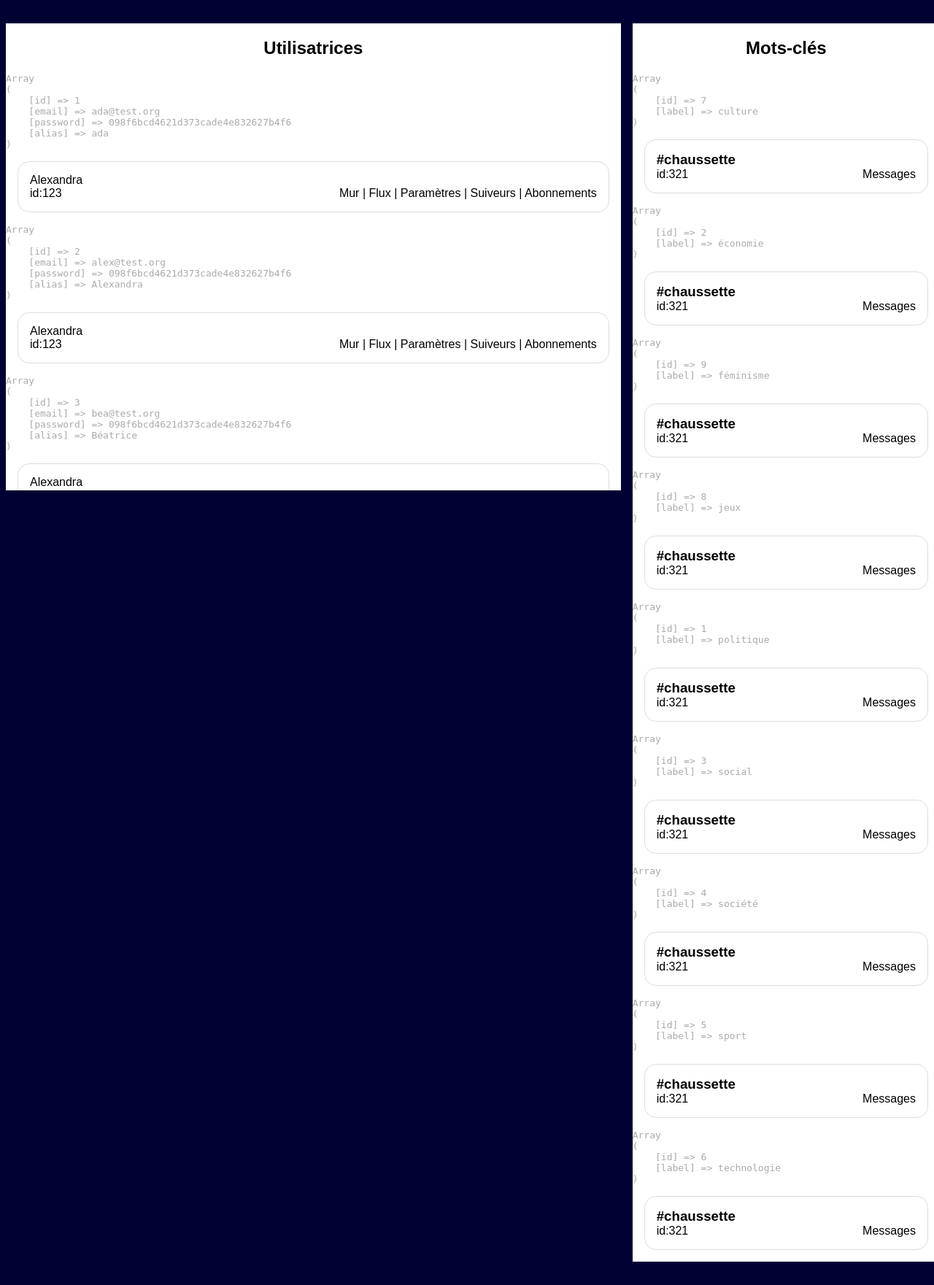
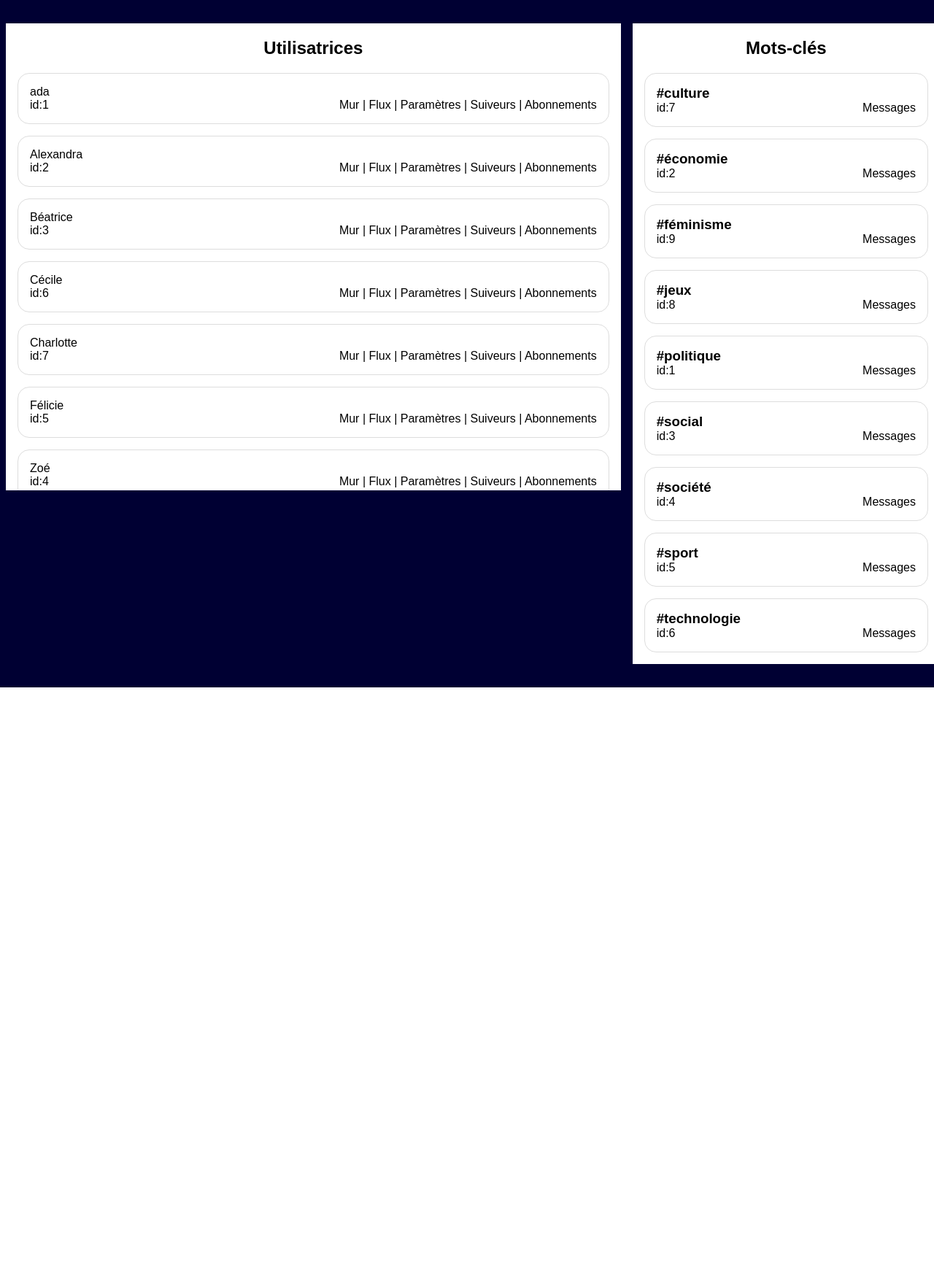
Before and after one commit to adatechschool/projet-collectif-r-seau-social-php-phpgalere, a PHP site: page /admin.php in a window 1280 px wide. Shown: the part 90-1851 px from the top of the page at 73% size. After the commit the page ends 1032 px from the top, so only its background shows below. Run offline with PHP 8.4, Linux system fonts and the light colour scheme; data comes from the database, SQL or seed files in the repository.

Commit message:
Update admin.php
Mise à jour admin sans refacto

```diff
--- a/resoc_n1/admin.php
+++ b/resoc_n1/admin.php
@@ -46,7 +46,8 @@
                 /*
                  * Etape 2 : trouver tous les mots clés
                  */
-                $laQuestionEnSql = "SELECT * FROM `tags` LIMIT 50";
+                $laQuestionEnSql = "
+                SELECT tags.id AS tag_id, tags.label AS tag_label FROM `tags` LIMIT 50";
                 $lesInformations = $mysqli->query($laQuestionEnSql);
                 // Vérification
                 if ( ! $lesInformations)
@@ -57,17 +58,17 @@
 
                 /*
                  * Etape 3 : @todo : Afficher les mots clés en s'inspirant de ce qui a été fait dans news.php
-                 * Attention à en pas oublier de modifier tag_id=321 avec l'id du mot dans le lien
+                 * Attention à ne pas oublier de modifier tag_id=321 avec l'id du mot dans le lien
                  */
                 while ($tag = $lesInformations->fetch_assoc())
                 {
-                    echo "<pre>" . print_r($tag, 1) . "</pre>";
+                    //echo "<pre>" . print_r($tag, 1) . "</pre>";
                     ?>
                     <article>
-                        <h3>#chaussette</h3>
-                        <p>id:321</p>
+                        <h3>#<?php echo$tag['tag_label']?></h3>
+                        <p>id:<?php echo$tag['tag_id']?></p>
                         <nav>
-                            <a href="tags.php?tag_id=321">Messages</a>
+                            <a href="tags.php?tag_id=<?php echo$tag['tag_id']?>">Messages</a>
                         </nav>
                     </article>
                 <?php } ?>
@@ -79,7 +80,8 @@
                  * Etape 4 : trouver tous les mots clés
                  * PS: on note que la connexion $mysqli à la base a été faite, pas besoin de la refaire.
                  */
-                $laQuestionEnSql = "SELECT * FROM `users` LIMIT 50";
+                $laQuestionEnSql = "
+                SELECT users.id AS user_id, users.alias AS user_alias FROM `users` LIMIT 50";
                 $lesInformations = $mysqli->query($laQuestionEnSql);
                 // Vérification
                 if ( ! $lesInformations)
@@ -90,21 +92,21 @@
 
                 /*
                  * Etape 5 : @todo : Afficher les utilisatrices en s'inspirant de ce qui a été fait dans news.php
-                 * Attention à en pas oublier de modifier dans le lien les "user_id=123" avec l'id de l'utilisatrice
+                 * Attention à ne pas oublier de modifier dans le lien les "user_id=123" avec l'id de l'utilisatrice
                  */
                 while ($tag = $lesInformations->fetch_assoc())
                 {
-                    echo "<pre>" . print_r($tag, 1) . "</pre>";
+                    //echo "<pre>" . print_r($tag, 1) . "</pre>";
                     ?>
                     <article>
-                        <h3>Alexandra</h3>
-                        <p>id:123</p>
+                        <h3><?php echo$tag['user_alias']?></h3>
+                        <p>id:<?php echo$tag['user_id']?></p>
                         <nav>
-                            <a href="wall.php?user_id=123">Mur</a>
-                            | <a href="feed.php?user_id=123">Flux</a>
-                            | <a href="settings.php?user_id=123">Paramètres</a>
-                            | <a href="followers.php?user_id=123">Suiveurs</a>
-                            | <a href="subscriptions.php?user_id=123">Abonnements</a>
+                            <a href="wall.php?user_id=<?php echo$tag['user_id']?>">Mur</a>
+                            | <a href="feed.php?user_id=<?php echo$tag['user_id']?>">Flux</a>
+                            | <a href="settings.php?user_id=<?php echo$tag['user_id']?>">Paramètres</a>
+                            | <a href="followers.php?user_id=<?php echo$tag['user_id']?>">Suiveurs</a>
+                            | <a href="subscriptions.php?user_id=<?php echo$tag['user_id']?>">Abonnements</a>
                         </nav>
                     </article>
                 <?php } ?>
```
